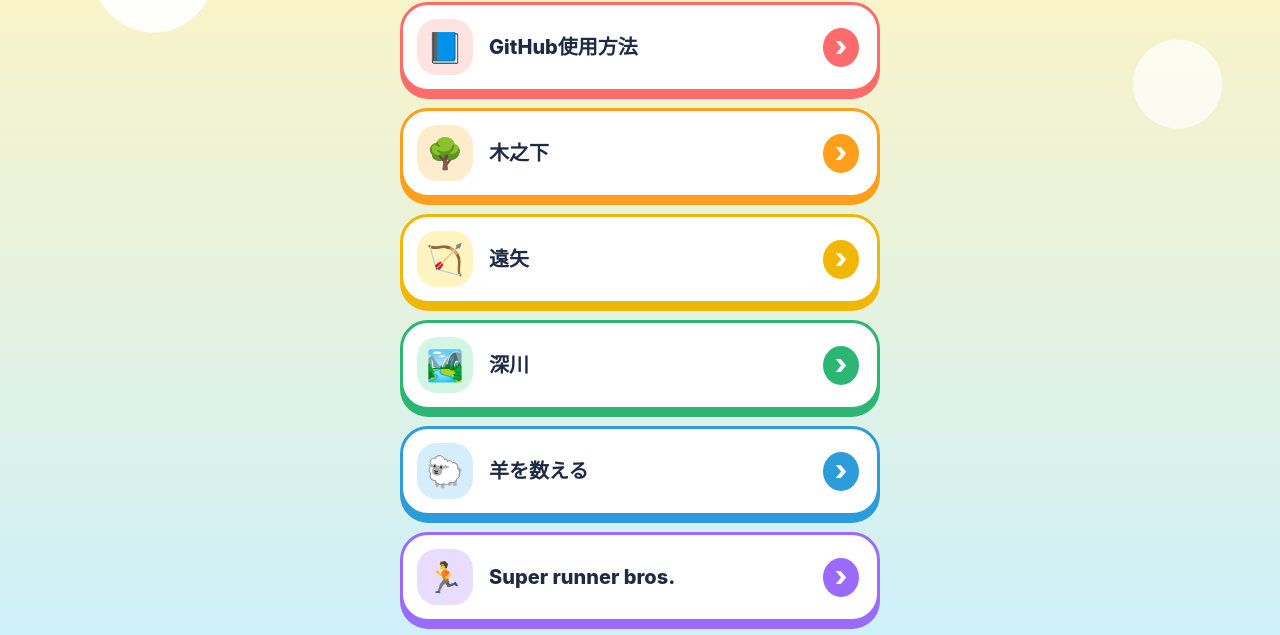
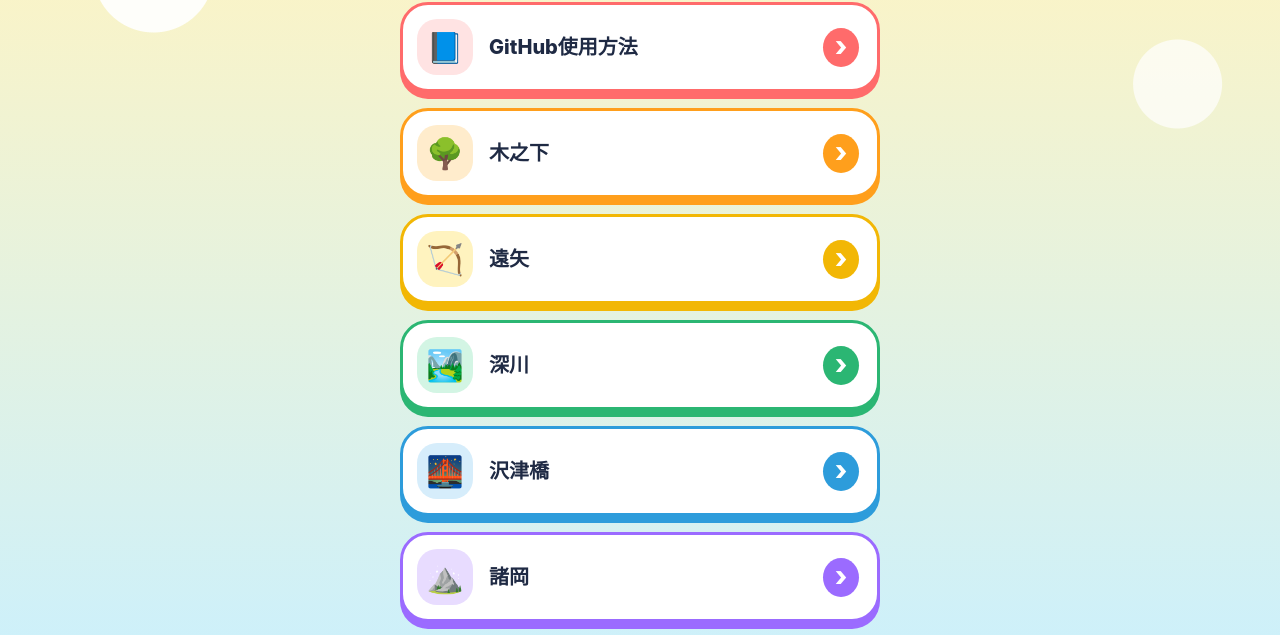
Before and after one commit to koretaka2026-prog/kankyojoho, a plain HTML site: page index.html in a window 1280 px wide. Shown: the part 92-727 px from the top of the page. Drawn offline with Linux system fonts and the light colour scheme.

Commit message:
Update index.html

```diff
--- a/index.html
+++ b/index.html
@@ -166,6 +166,8 @@
     <a href="https://takuyakk11-sudo.github.io/kt/"><span class="icon">🌳</span><span class="label">木之下</span></a>
     <a href="https://yukapero-code.github.io/People-looked-up-at-the-sky-longed-for-it-and-set-out-to-explore-the-sea../"><span class="icon">🏹</span><span class="label">遠矢</span></a>
     <a href="https://rinmausu0515-boop.github.io/game/"><span class="icon">🏞️</span><span class="label">深川</span></a>
+    <a href="https://tttoooomm.github.io/ss/"><span class="icon">🌉</span><span class="label">沢津橋</span></a>
+    <a href="https://lateorca0999.github.io/kaeritai/"><span class="icon">⛰️</span><span class="label">諸岡</span></a>
     <a href="https://koretaka2026-prog.github.io/index/count_sheep.html"><span class="icon">🐑</span><span class="label">羊を数える</span></a>
     <a href="https://koretaka2026-prog.github.io/index/super_runner_bros.html"><span class="icon">🏃</span><span class="label">Super runner bros.</span></a>
     <a href="https://koretaka2026-prog.github.io/index/guitar.html"><span class="icon">🎸</span><span class="label">ギター</span></a>
```
